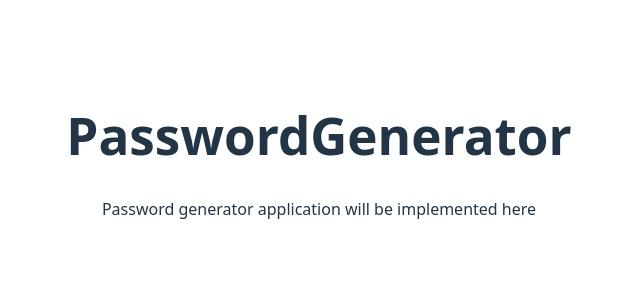
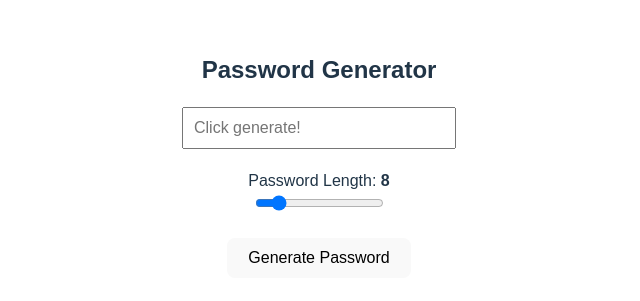
Before and after one commit to ssbhatnagar/React_Codes, a React (Vite) app in the folder react-practice/: page /password-generator in a window 1280 px wide. Shown: the part 245-546 px from the top of the page, without its empty margins (321-961 px from the left). Built offline with nearby package versions, Linux system fonts and the light colour scheme.

Commit message:
feat: password generator

```diff
--- a/react-practice/src/components/PasswordGenerator/PasswordGenerator.jsx
+++ b/react-practice/src/components/PasswordGenerator/PasswordGenerator.jsx
@@ -1,10 +1,68 @@
-import React from 'react'
+import React, { useState } from "react";
 
-export default function PasswordGenerator() {
+function PasswordGenerator() {
+  // 1. STATES
+  const [password, setPassword] = useState("");
+  const [length, setLength] = useState(8); // Default length 8 rakh rahe hain
+
+  // 2. THE ENGINE (Generator Logic)
+  function generatePassword() {
+    // Ye humara "Godown" hai jisme se character uthane hain
+    const chars = "ABCDEFGHIJKLMNOPQRSTUVWXYZabcdefghijklmnopqrstuvwxyz0123456789!@#$%^&*()";
+
+    let generatedPass = ""; // Naya password banane ke liye khali dabba
+
+    // Jitni length user ne maangi hai, utni baar loop chalao
+    for (let i = 0; i < length; i++) {
+      // 1. 'chars' string mein se koi bhi ek random position (index) nikalo
+      // Math.random() 0.0 se 0.99 deta hai. Usse length multiply karke Math.floor lagate hain taaki exact index mile
+      const randomIndex = Math.floor(Math.random() * chars.length);
+
+      // 2. Us position wale character ko string mein jodte jao
+      generatedPass += chars[randomIndex];
+    }
+
+    // Loop khatam, password tayar. State ko update kar do!
+    setPassword(generatedPass);
+  }
+
   return (
-    <div style={{ padding: '2rem', textAlign: 'center' }}>
-      <h1>PasswordGenerator</h1>
-      <p>Password generator application will be implemented here</p>
+    <div style={{ padding: "20px", fontFamily: "sans-serif" }}>
+      <h2>Password Generator</h2>
+
+      {/* RESULT DISPLAY */}
+      <div style={{ marginBottom: "20px" }}>
+        <input
+          type="text"
+          value={password}
+          readOnly
+          placeholder="Click generate!"
+          style={{ padding: "10px", width: "250px", fontSize: "16px" }}
+        />
+      </div>
+
+      {/* CONTROLS */}
+      <div style={{ marginBottom: "20px" }}>
+        <label>
+          Password Length: <strong>{length}</strong>
+          <br />
+          <input
+            type="range"
+            min="6"
+            max="20"
+            value={length}
+            onChange={(e) => setLength(e.target.value)}
+          />
+        </label>
+      </div>
+
+      {/* ACTION BUTTON */}
+      <button onClick={generatePassword} style={{ padding: "10px 20px", cursor: "pointer" }}>
+        Generate Password
+      </button>
+
     </div>
-  )
+  );
 }
+
+export default PasswordGenerator;
```
